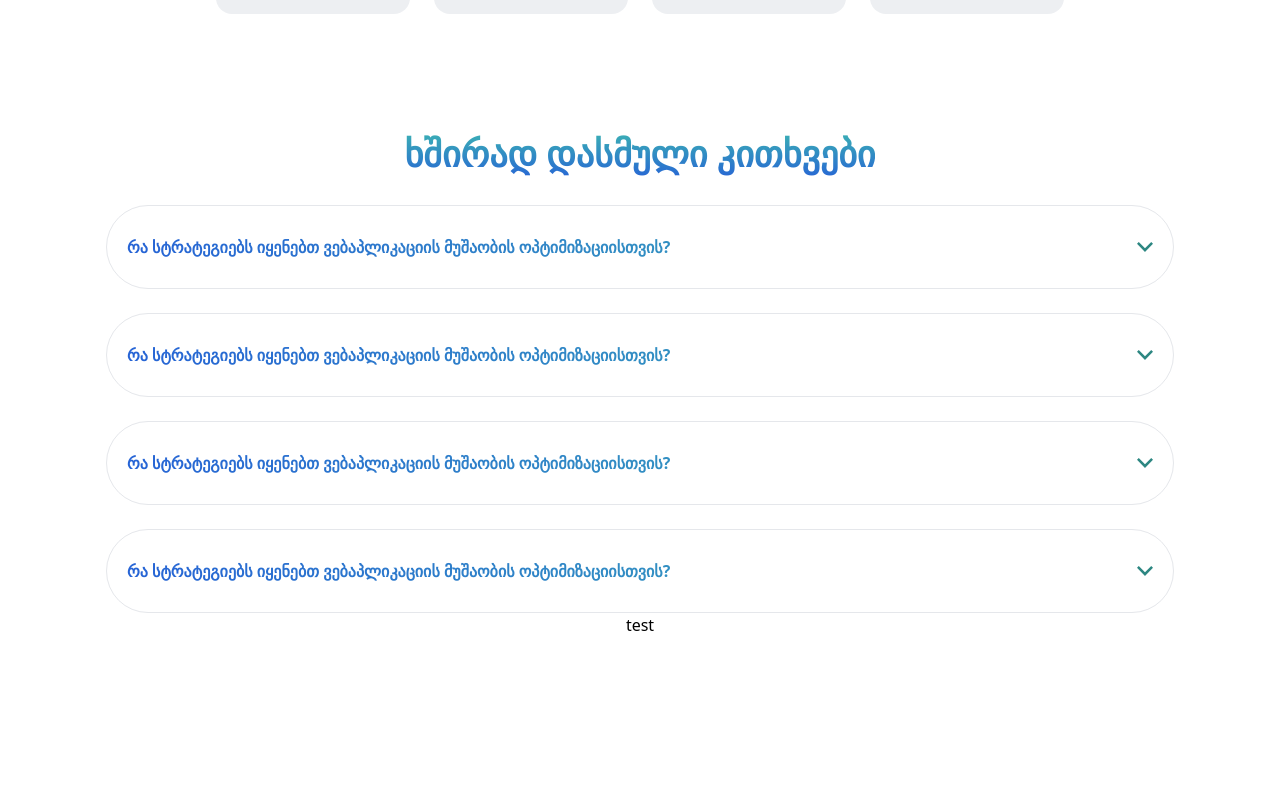
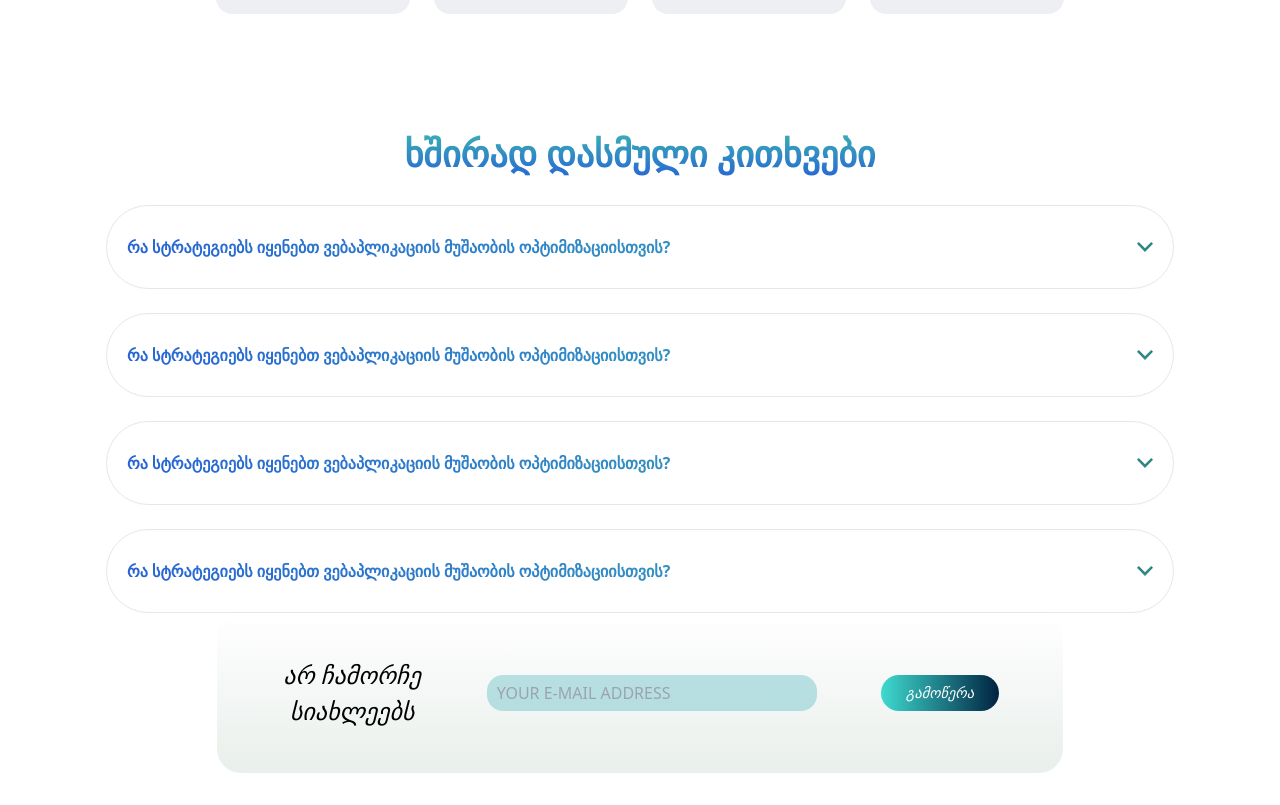
Before and after one commit to japara/Lindev, a React (Vite) app: page / in a window 1280 px wide. Shown: the part 2681-3486 px from the top of the page. Before the commit the page ends 3350 px from the top, so only its background shows below. Built offline with nearby package versions, Linux system fonts and the light colour scheme.

Commit message:
email design

```diff
--- a/src/components/Test.jsx
+++ b/src/components/Test.jsx
@@ -1,7 +1,23 @@
-import React from "react";
-
 function test() {
-  return <div>test</div>;
+  return (
+    <div className=" flex justify-center">
+      <div className="w-[846px] h-[160px] rounded-3xl bg-gradient-to-b from-[#ffffff]  to-[#e9efeb] flex justify-evenly items-center">
+        <p className="w-[141.6px] text-[24px] font-[400] italic">
+          არ ჩამორჩე სიახლეებს
+        </p>
+        <input
+          type="email"
+          id="email"
+          className="bg-[#7BC7D080] rounded-2xl w-[330px] h-[36px] pl-[10px]"
+          placeholder="YOUR E-MAIL ADDRESS"
+          required
+        ></input>
+        <button className="bg-gradient-to-r from-[#3EDAD0] to-[#002241] rounded-full h-[36px] w-[118.2px] text-[14.4px] font-[400] italic text-white">
+          გამოწერა
+        </button>
+      </div>
+    </div>
+  );
 }
 
 export default test;
```
